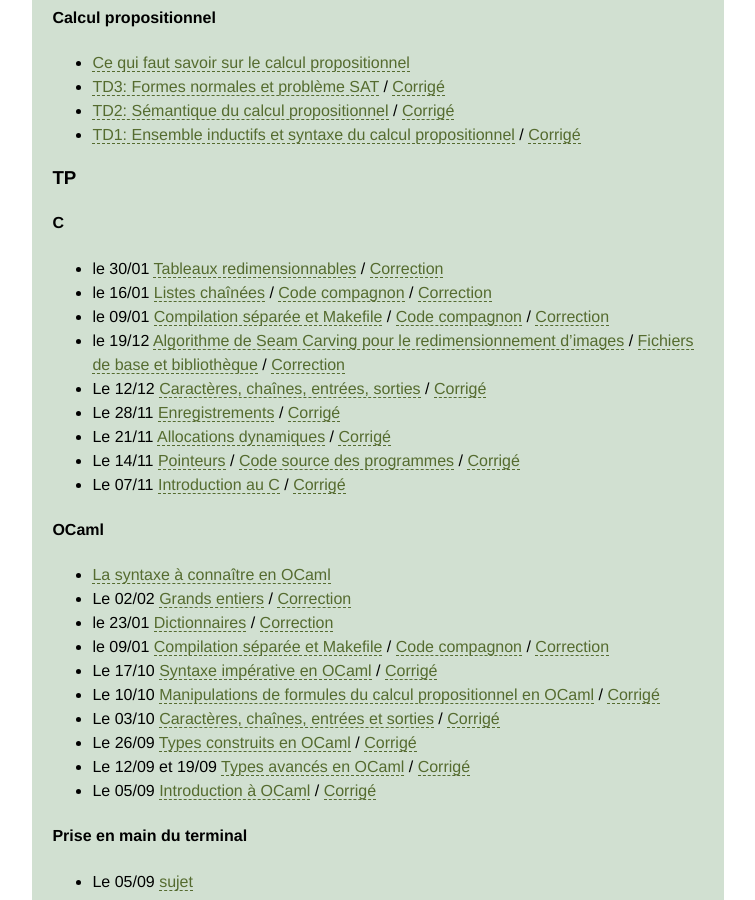
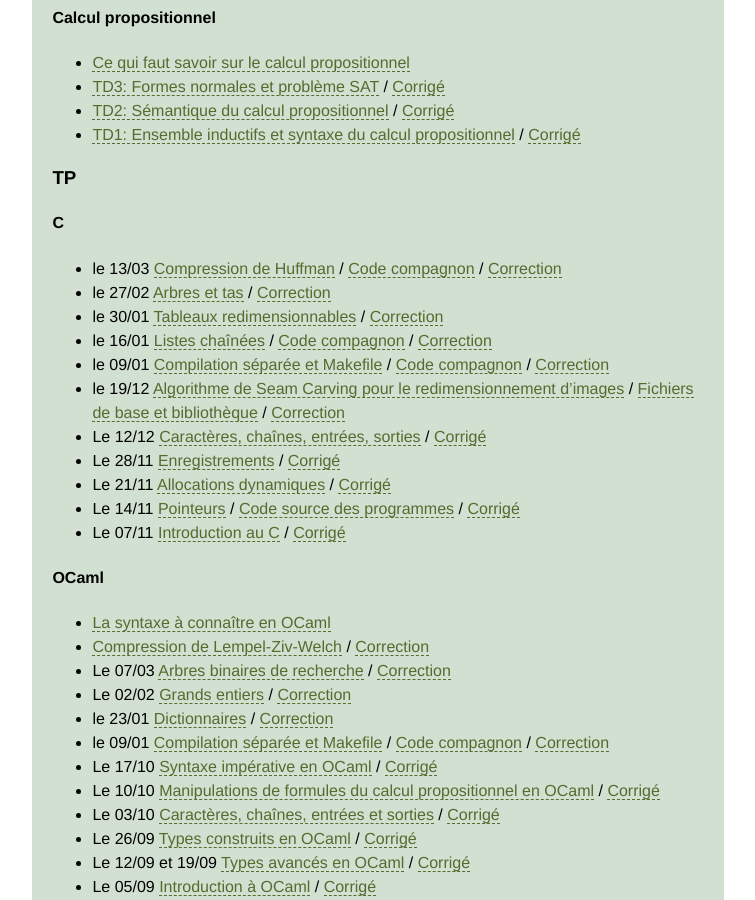
Before and after one commit to VladislavTempez/Vladislavtempez.github.io, a Jekyll site: the page built from pages/mp2i.md, in a window 1280 px wide and 900 px high, scrolled down 921 px. Shown: the whole window, without its empty margins (262-1017 px from the left). Built offline with Jekyll 4.4.1, drawn with Linux system fonts in a browser that asks for light colours.

Commit message:
Ajout des tp

```diff
--- a/pages/mp2i.md
+++ b/pages/mp2i.md
@@ -42,6 +42,8 @@
 ### TP
 
 #### C
+- le 13/03 [Compression de Huffman](https://nc-lycees.netocentre.fr/s/mLXt5MTypfHzKy4) / [Code compagnon](https://nc-lycees.netocentre.fr/s/8gpLHmFsgFcdXBt) / [Correction](https://nc-lycees.netocentre.fr/s/RYS7fwgwXBMQdC9)
+- le 27/02 [Arbres et tas](https://nc-lycees.netocentre.fr/s/bjQNnZ2MMHDRbzT) / [Correction](https://nc-lycees.netocentre.fr/s/wd4moSKDJxNNicS)
 - le 30/01 [Tableaux redimensionnables](https://nc-lycees.netocentre.fr/s/Q7T4BpPfQQ9f2Ft) / [Correction](https://nc-lycees.netocentre.fr/s/6FqSF3NTKradLKj)
 - le 16/01 [Listes chaînées](https://nc-lycees.netocentre.fr/s/oqyEDkyCkDJjE4e) / [Code compagnon](https://nc-lycees.netocentre.fr/s/Hb3aoLmFiBQ9fCL) / [Correction](https://nc-lycees.netocentre.fr/s/BjM5rTzbsWCyQdS)
 - le 09/01 [Compilation séparée et Makefile](https://nc-lycees.netocentre.fr/s/68RWwz2nC4jgmBS) / [Code compagnon](https://nc-lycees.netocentre.fr/s/tiLM7cjAHw55ckJ) / [Correction](https://nc-lycees.netocentre.fr/s/qPkwy8YHBHK3oDE)
@@ -53,7 +55,10 @@
 - Le 07/11 [Introduction au C](https://nc-lycees.netocentre.fr/s/8X7X7ZFyfEdoaY4) / [Corrigé](https://nc-lycees.netocentre.fr/s/pQDQCS2ofKQJied)
 
 #### OCaml
+
 - [La syntaxe à connaître en OCaml](https://nc-lycees.netocentre.fr/s/3YsmRsNCXLd57FK)
+- [Compression de Lempel-Ziv-Welch](https://nc-lycees.netocentre.fr/s/yCMkZnqbm3dAAnZ) / [Correction](https://nc-lycees.netocentre.fr/s/tM54F4y8D7ALX5T)
+- Le 07/03 [Arbres binaires de recherche](https://nc-lycees.netocentre.fr/s/Q3P8FMjKsdtHcHS) / [Correction](https://nc-lycees.netocentre.fr/s/Rr9kTqYPe46EpNc)
 - Le 02/02 [Grands entiers](https://nc-lycees.netocentre.fr/s/F53ZoDP9TXQkC6N) / [Correction](https://nc-lycees.netocentre.fr/s/4e2RWKioGQN7diT)
 - le 23/01 [Dictionnaires](https://nc-lycees.netocentre.fr/s/sNg4nS4WdgMXZSo) / [Correction](https://nc-lycees.netocentre.fr/s/WAgkGbtfxcqTLHr)
 - le 09/01 [Compilation séparée et Makefile](https://nc-lycees.netocentre.fr/s/68RWwz2nC4jgmBS) / [Code compagnon](https://nc-lycees.netocentre.fr/s/tiLM7cjAHw55ckJ) / [Correction](https://nc-lycees.netocentre.fr/s/qPkwy8YHBHK3oDE)
```
